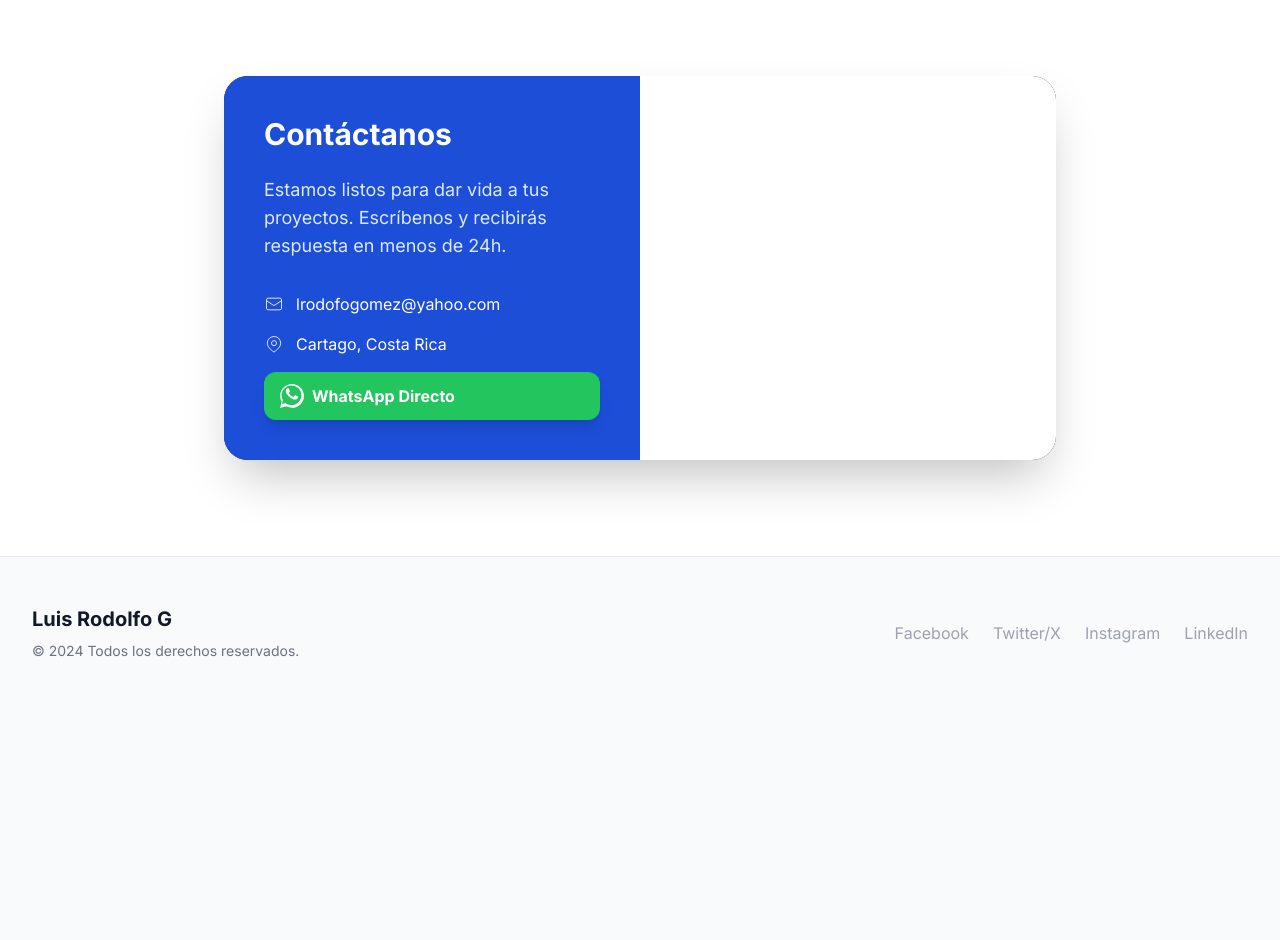
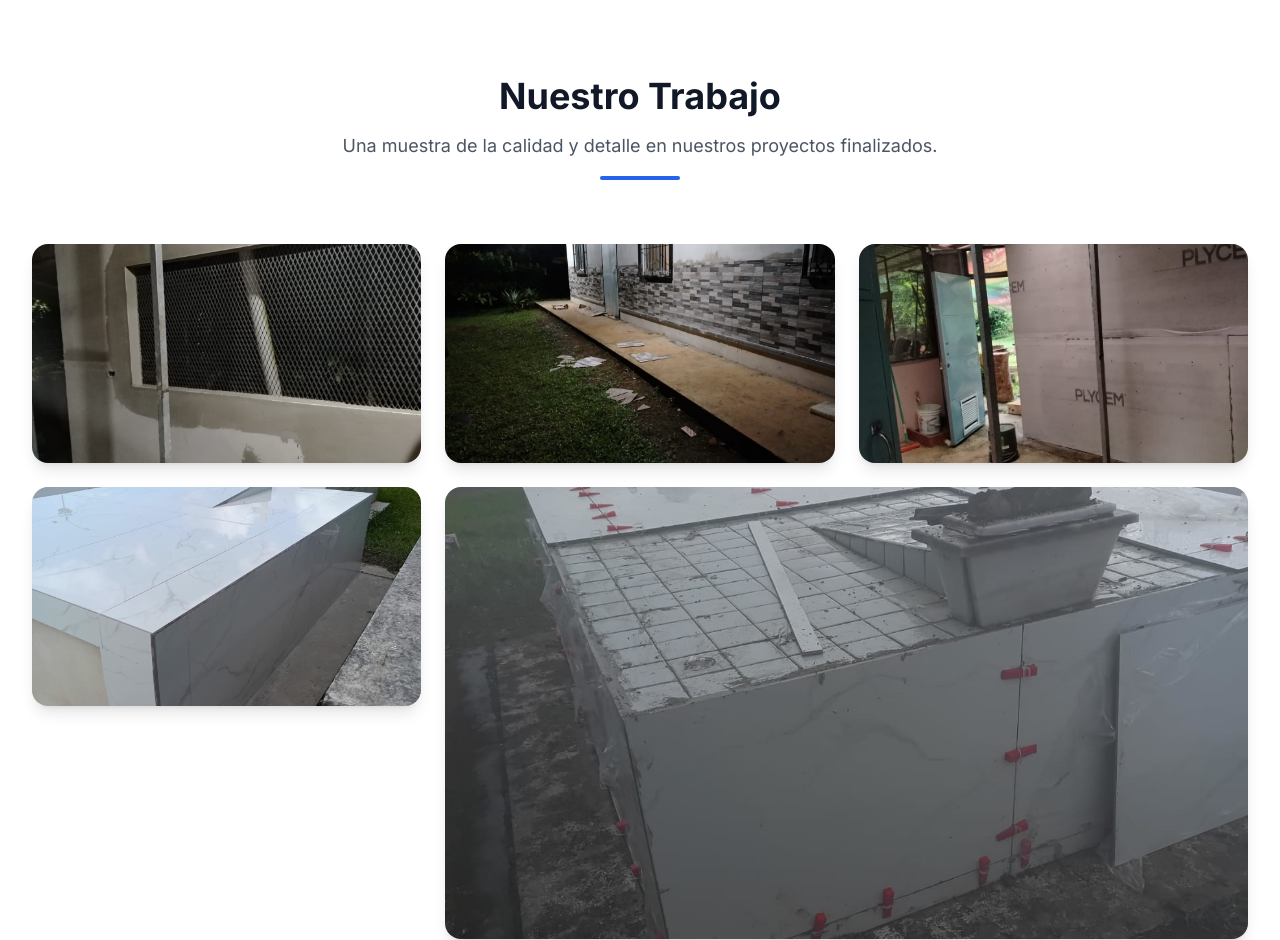
Before and after one commit to mcr-cr/web-luis-rodolfo, a plain HTML site: page index.html in a window 1280 px wide. Shown: the part 1860-2800 px from the top of the page. Before the commit the page ends 2569 px from the top, so only its background shows below. Drawn offline with nearby package versions, Linux system fonts and the light colour scheme.

Commit message:
Update index.html
Se agrega galeria

```diff
--- a/index.html
+++ b/index.html
@@ -23,6 +23,7 @@
                         <a href="#inicio" class="hover:text-blue-600 transition-colors">Inicio</a>
                         <a href="#nosotros" class="hover:text-blue-600 transition-colors">Sobre Nosotros</a>
                         <a href="#servicios" class="hover:text-blue-600 transition-colors">Servicios</a>
+                        <a href="#portafolio" class="hover:text-blue-600 transition-colors">Portafolio</a>
                         <a href="#contacto" class="bg-blue-600 text-white px-5 py-2 rounded-lg hover:bg-blue-700 transition-all shadow-md">Contacto</a>
                     </div>
                 </div>
@@ -124,6 +125,54 @@
             </div>
         </div>
     </section>
+<section id="portafolio" class="py-24 bg-white">
+        <div class="max-w-7xl mx-auto px-4 sm:px-6 lg:px-8">
+            <div class="text-center mb-16">
+                <h2 class="text-3xl font-extrabold text-gray-900 sm:text-4xl">Nuestro Trabajo</h2>
+                <p class="mt-4 text-lg text-gray-600">Una muestra de la calidad y detalle en nuestros proyectos finalizados.</p>
+                <div class="h-1 w-20 bg-blue-600 mx-auto mt-4 rounded-full"></div>
+            </div>
+
+            <div class="grid grid-cols-1 sm:grid-cols-2 lg:grid-cols-3 gap-6">
+
+                <div class="group relative overflow-hidden rounded-2xl bg-gray-200 aspect-video shadow-lg">
+                    <img src="images/1.jpeg" alt="Proyecto 1" class="w-full h-full object-cover transform group-hover:scale-110 transition-transform duration-500">
+                    <div class="absolute inset-0 bg-gradient-to-t from-blue-900/80 to-transparent opacity-0 group-hover:opacity-100 transition-opacity duration-300 flex items-end p-6">
+                        <p class="text-white font-semibold italic text-lg">Excelencia en Construcción</p>
+                    </div>
+                </div>
+
+                <div class="group relative overflow-hidden rounded-2xl bg-gray-200 aspect-video shadow-lg">
+                    <img src="images/2.jpeg" alt="Proyecto 2" class="w-full h-full object-cover transform group-hover:scale-110 transition-transform duration-500">
+                    <div class="absolute inset-0 bg-gradient-to-t from-blue-900/80 to-transparent opacity-0 group-hover:opacity-100 transition-opacity duration-300 flex items-end p-6">
+                        <p class="text-white font-semibold italic text-lg">Instalaciones Eléctricas</p>
+                    </div>
+                </div>
+
+                <div class="group relative overflow-hidden rounded-2xl bg-gray-200 aspect-video shadow-lg">
+                    <img src="images/3.jpeg" alt="Proyecto 3" class="w-full h-full object-cover transform group-hover:scale-110 transition-transform duration-500">
+                    <div class="absolute inset-0 bg-gradient-to-t from-blue-900/80 to-transparent opacity-0 group-hover:opacity-100 transition-opacity duration-300 flex items-end p-6">
+                        <p class="text-white font-semibold italic text-lg">Seguridad y Redes</p>
+                    </div>
+                </div>
+
+                <div class="group relative overflow-hidden rounded-2xl bg-gray-200 aspect-video shadow-lg">
+                    <img src="images/4.jpeg" alt="Proyecto 4" class="w-full h-full object-cover transform group-hover:scale-110 transition-transform duration-500">
+                    <div class="absolute inset-0 bg-gradient-to-t from-blue-900/80 to-transparent opacity-0 group-hover:opacity-100 transition-opacity duration-300 flex items-end p-6">
+                        <p class="text-white font-semibold italic text-lg">Mantenimiento Integral</p>
+                    </div>
+                </div>
+
+                <div class="group relative overflow-hidden rounded-2xl bg-gray-200 aspect-video shadow-lg lg:col-span-2">
+                    <img src="images/5.jpeg" alt="Proyecto 5" class="w-full h-full object-cover transform group-hover:scale-110 transition-transform duration-500">
+                    <div class="absolute inset-0 bg-gradient-to-t from-blue-900/80 to-transparent opacity-0 group-hover:opacity-100 transition-opacity duration-300 flex items-end p-6">
+                        <p class="text-white font-semibold italic text-lg">Proyectos a Gran Escala</p>
+                    </div>
+                </div>
+
+            </div>
+        </div>
+    </section>
 
 <section id="contacto" class="py-24 bg-white">
     <div class="max-w-4xl mx-auto px-4 sm:px-6 lg:px-8">
```
